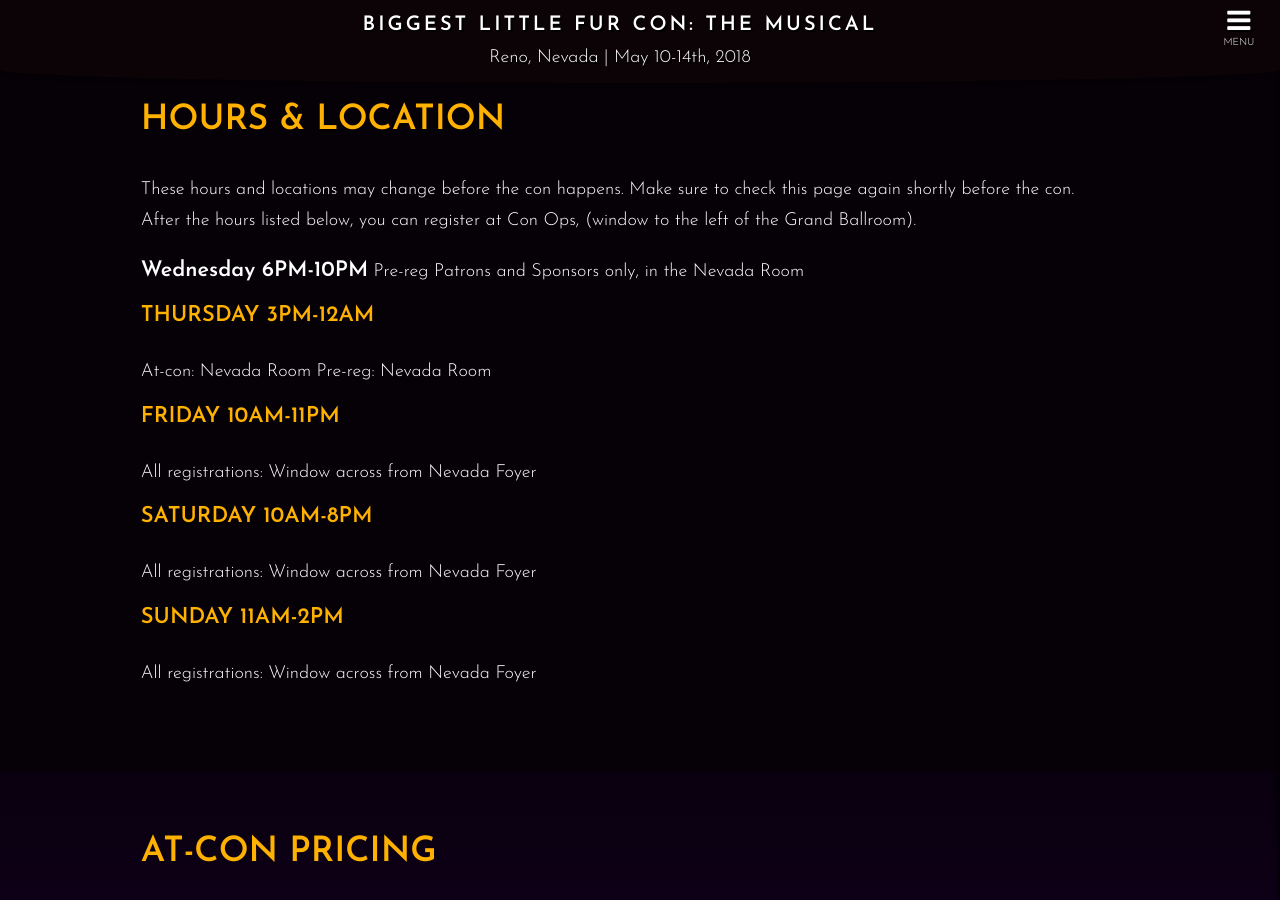
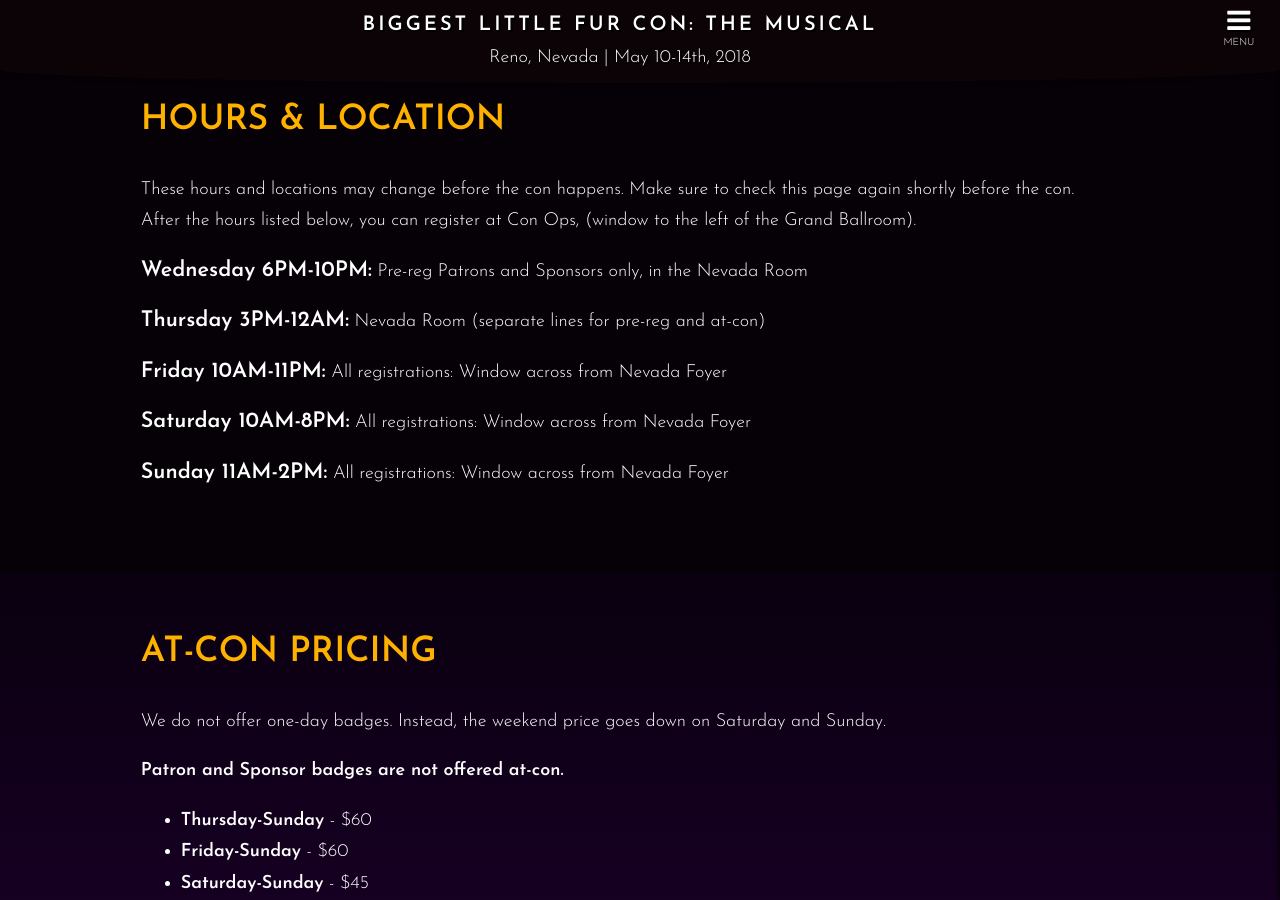
Before and after one commit to blfcweb/biggestlittlefc.github.io, a Jekyll site: the page built from register.md, in a window 1280 px wide and 900 px high, scrolled down 2729 px. Built offline with Jekyll 4.4.1, drawn with Linux system fonts in a browser that asks for light colours.

Commit message:
formatting

```diff
--- a/register.md
+++ b/register.md
@@ -99,20 +99,19 @@
 These hours and locations may change before the con happens. Make sure to check this page again shortly before the con.<br>
 After the hours listed below, you can register at Con Ops, (window to the left of the Grand Ballroom).
 
-**<big>Wednesday 6PM-10PM</big>**
+**<big>Wednesday 6PM-10PM:</big>**
 Pre-reg Patrons and Sponsors only, in the Nevada Room
 
-#### Thursday 3PM-12AM
-At-con: Nevada Room
-Pre-reg: Nevada Room
+**<big>Thursday 3PM-12AM:</big>**
+Nevada Room (separate lines for pre-reg and at-con)
 
-#### Friday 10AM-11PM
+**<big>Friday 10AM-11PM:</big>**
 All registrations: Window across from Nevada Foyer
 
-#### Saturday 10AM-8PM
+**<big>Saturday 10AM-8PM:</big>**
 All registrations: Window across from Nevada Foyer
 
-#### Sunday 11AM-2PM
+**<big>Sunday 11AM-2PM:</big>**
 All registrations: Window across from Nevada Foyer
 
 <div class="clear"></div></div></div>
```
